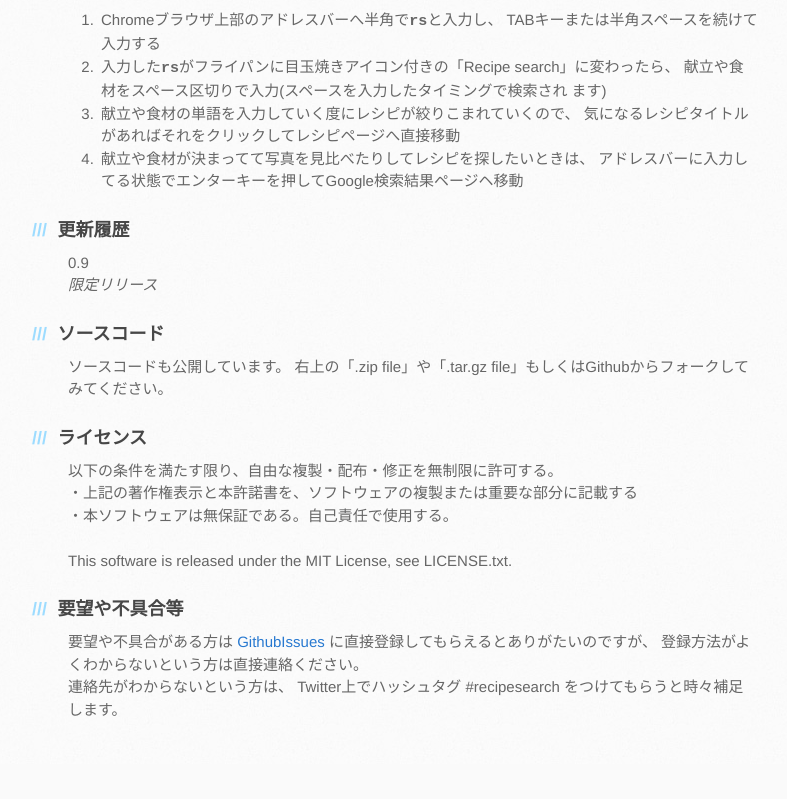
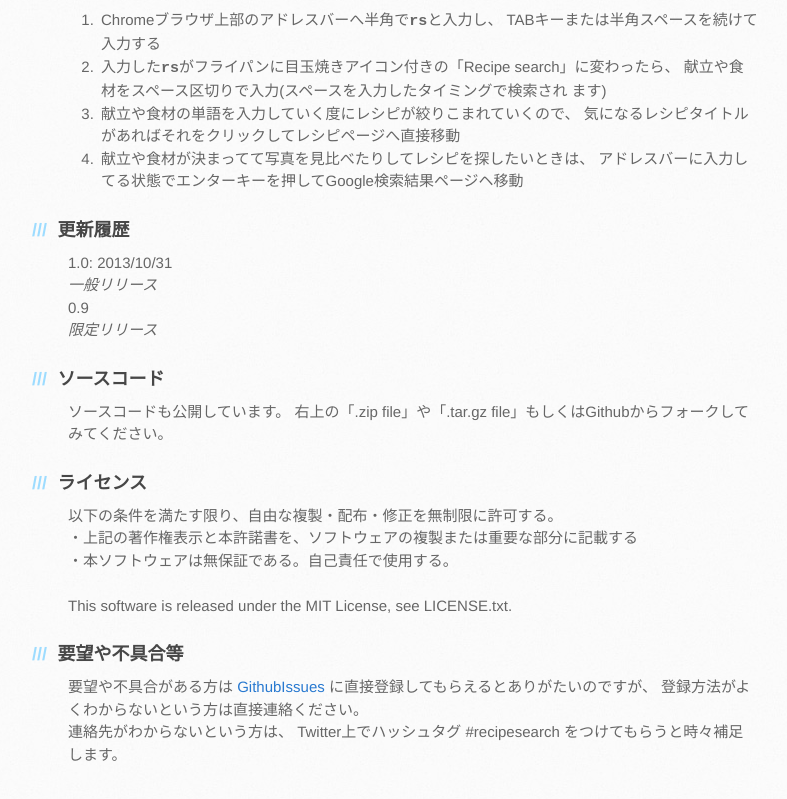
Before and after one commit to nobuhito/RecipeSearch, a plain HTML site: page usage.html in a window 1280 px wide. Shown: the part 1153-1952 px from the top of the page, without its empty margins (102-889 px from the left). Before the commit the page ends 1917 px from the top, so only its background shows below. Drawn offline with Linux system fonts and the light colour scheme; a script that the page names is missing.

Commit message:
release 1.0

```diff
--- a/usage.html
+++ b/usage.html
@@ -126,6 +126,8 @@
             更新履歴
           </h3>
           <dl>
+            <dt>1.0: 2013/10/31</dt>
+            <dd>一般リリース</dd>
             <dt>0.9</dt>
             <dd>限定リリース</dd>
           </dl>
```
